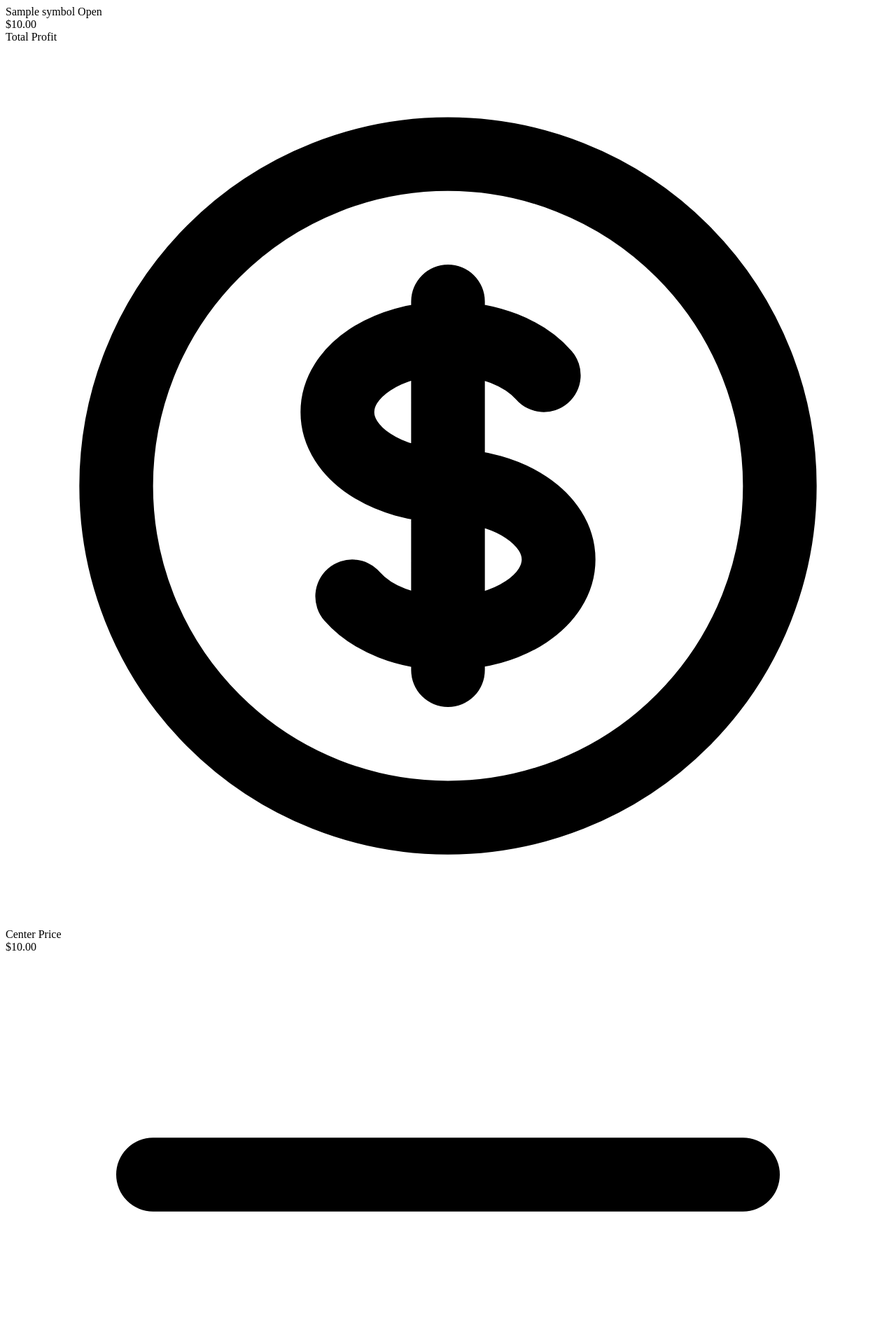
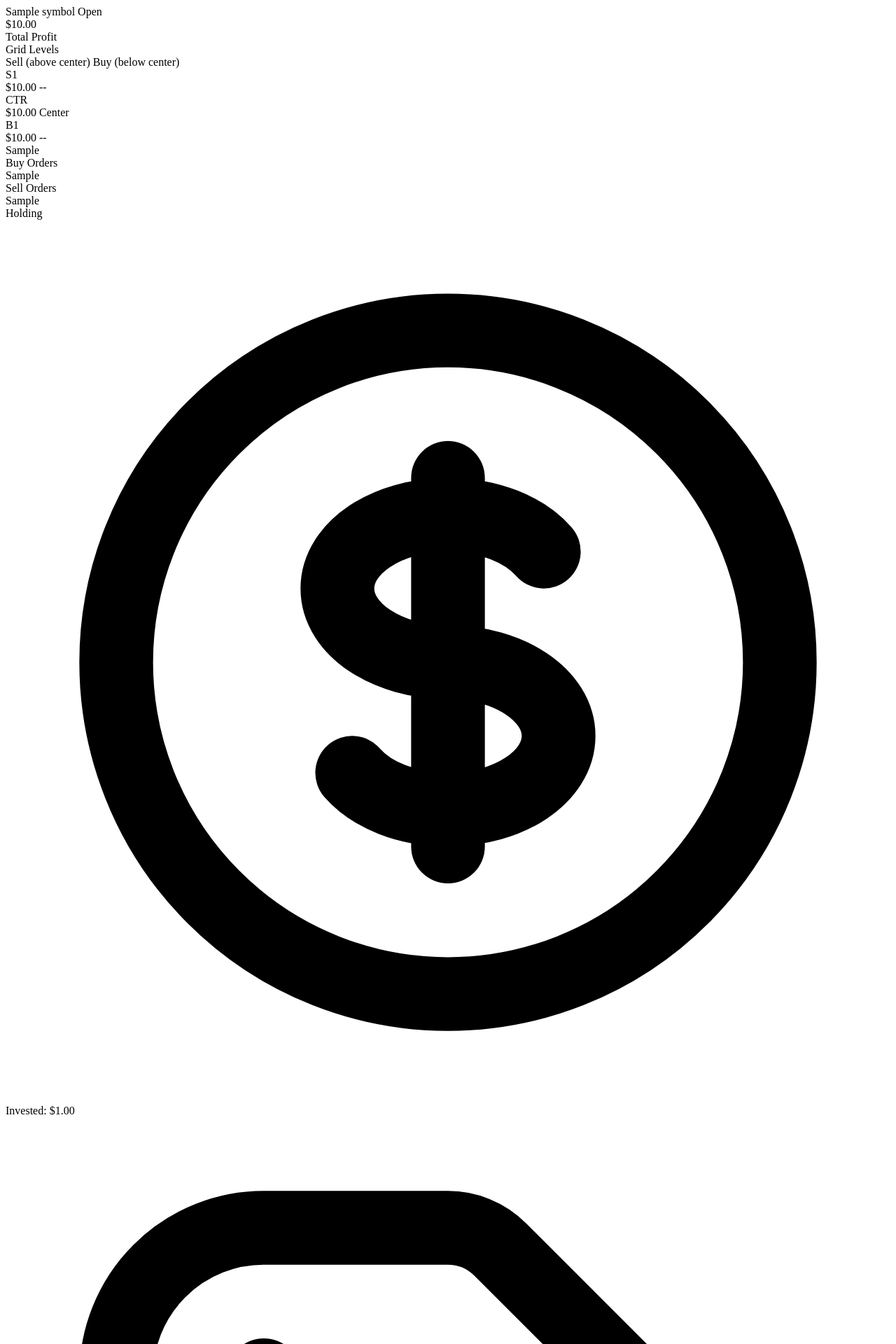
Before and after one commit to kmizzi/ktrade, a FastAPI app: template src/web/templates/partials/grid_status.html in a window 1280 px wide. Shown: the top 1920 px of the page at 70% size. Run offline with FastAPI, Linux system fonts and the light colour scheme; the template is opened without the code that fills it: most values are stand-ins (such as "Sample title", 1, 10 or a date in 2020); parts of the project's set-up code (start-up, migrations or seed data) failed here and were passed over.

Commit message:
Make grid levels super intuitive with actual prices
- Replace abstract visualization with table showing actual $ prices per level
- Add current price banner with % from center
- Show status for each level (Filled/Pending/--)
- Progress bars show fill status at each level
- Center price prominently displayed with CTR label
- Per Level now shows asset symbol (e.g., "0.0325 BTC")

🤖 Generated with [Claude Code](https://claude.com/claude-code)

Co-Authored-By: Claude Opus 4.5 <noreply@anthropic.com>

```diff
--- a/src/web/templates/partials/grid_status.html
+++ b/src/web/templates/partials/grid_status.html
@@ -32,160 +32,129 @@
         </div>
 
         <!-- Grid Content -->
-        <div class="p-4 space-y-5">
-            <!-- Price Info Row -->
-            <div class="grid grid-cols-2 gap-4">
-                <div class="rounded-lg bg-muted/30 p-3">
-                    <div class="flex items-center gap-1.5 text-xs text-muted-foreground mb-1">
-                        <svg class="h-3 w-3" fill="none" stroke="currentColor" viewBox="0 0 24 24">
-                            <path stroke-linecap="round" stroke-linejoin="round" stroke-width="2" d="M12 8c-1.657 0-3 .895-3 2s1.343 2 3 2 3 .895 3 2-1.343 2-3 2m0-8c1.11 0 2.08.402 2.599 1M12 8V7m0 1v8m0 0v1m0-1c-1.11 0-2.08-.402-2.599-1M21 12a9 9 0 11-18 0 9 9 0 0118 0z"/>
-                        </svg>
-                        <span title="The reference price around which buy/sell levels are calculated">Center Price</span>
-                    </div>
-                    <div class="text-base font-semibold">${{ "{:,.2f}".format(grid.center_price) }}</div>
-                </div>
+        <div class="p-4 space-y-4">
+            <!-- Current Price Banner -->
             {% if prices and prices.get(grid.symbol) %}
-                <div class="rounded-lg bg-muted/30 p-3">
-                    <div class="flex items-center gap-1.5 text-xs text-muted-foreground mb-1">
-                        <svg class="h-3 w-3" fill="none" stroke="currentColor" viewBox="0 0 24 24">
-                            <path stroke-linecap="round" stroke-linejoin="round" stroke-width="2" d="M13 7h8m0 0v8m0-8l-8 8-4-4-6 6"/>
-                        </svg>
-                        <span>Current Price</span>
-                    </div>
             {% set current = prices.get(grid.symbol, 0) %}
             {% set pct_diff = ((current - grid.center_price) / grid.center_price * 100) if grid.center_price > 0 else 0 %}
+            <div class="flex items-center justify-between p-3 rounded-lg bg-primary/5 border border-primary/20">
+                <div class="flex items-center gap-2">
+                    <svg class="h-4 w-4 text-primary" fill="currentColor" viewBox="0 0 24 24">
+                        <path d="M12 2l3.09 6.26L22 9.27l-5 4.87 1.18 6.88L12 17.77l-6.18 3.25L7 14.14 2 9.27l6.91-1.01L12 2z"/>
+                    </svg>
+                    <span class="text-sm font-medium">Current Price</span>
+                </div>
                 <div class="flex items-baseline gap-2">
-                        <span class="text-base font-semibold">${{ "{:,.2f}".format(current) }}</span>
-                        <span class="text-xs {% if pct_diff >= 0 %}text-profit{% else %}text-loss{% endif %}">
-                            {% if pct_diff >= 0 %}+{% endif %}{{ "%.1f"|format(pct_diff) }}%
+                    <span class="text-lg font-bold">${{ "{:,.2f}".format(current) }}</span>
+                    <span class="text-sm {% if pct_diff >= 0 %}text-profit{% else %}text-loss{% endif %}">
+                        ({% if pct_diff >= 0 %}+{% endif %}{{ "%.1f"|format(pct_diff) }}% from center)
                     </span>
                 </div>
             </div>
             {% endif %}
-            </div>
 
-            <!-- Visual Grid Levels -->
+            <!-- Grid Levels Table -->
             <div>
-                <div class="flex items-center justify-between mb-2">
-                    <div class="flex items-center gap-1.5 text-xs text-muted-foreground">
-                        <svg class="h-3 w-3" fill="none" stroke="currentColor" viewBox="0 0 24 24">
-                            <path stroke-linecap="round" stroke-linejoin="round" stroke-width="2" d="M4 6h16M4 12h16M4 18h16"/>
-                        </svg>
-                        <span>Grid Levels</span>
-                    </div>
-                    <div class="flex items-center gap-3 text-xs">
-                        <span class="flex items-center gap-1">
+                <div class="flex items-center justify-between mb-3">
+                    <span class="text-sm font-medium">Grid Levels</span>
+                    <div class="flex items-center gap-4 text-xs">
+                        <span class="flex items-center gap-1.5">
                             <span class="h-2 w-2 rounded-full bg-loss"></span>
-                            <span class="text-muted-foreground">Sell</span>
+                            Sell (above center)
                         </span>
-                        <span class="flex items-center gap-1">
+                        <span class="flex items-center gap-1.5">
                             <span class="h-2 w-2 rounded-full bg-profit"></span>
-                            <span class="text-muted-foreground">Buy</span>
+                            Buy (below center)
                         </span>
                     </div>
                 </div>
 
-                <!-- Grid Visualization -->
-                <div class="relative bg-muted/20 rounded-lg border border-border overflow-hidden" style="height: 180px;">
-                    <!-- Background grid pattern -->
-                    <div class="absolute inset-0 opacity-30">
-                        {% for i in range(5) %}
-                        <div class="absolute left-0 right-0 border-t border-border" style="top: {{ i * 25 }}%"></div>
+                <!-- Sell Levels (highest to lowest) -->
+                <div class="space-y-1 mb-2">
+                    {% for level in grid.levels.sell_prices|reverse %}
+                    <div class="flex items-center gap-2 p-2 rounded {% if level.status == 'filled' %}bg-loss/10{% else %}bg-muted/30{% endif %}">
+                        <span class="w-8 text-xs font-bold text-loss">S{{ loop.revindex }}</span>
+                        <div class="flex-1 h-1 bg-loss/30 rounded overflow-hidden">
+                            {% if level.status == 'filled' %}
+                            <div class="h-full bg-loss w-full"></div>
+                            {% elif level.status == 'placed' %}
+                            <div class="h-full bg-loss/60 w-1/2"></div>
+                            {% endif %}
+                        </div>
+                        <span class="w-28 text-right text-sm font-mono font-medium">${{ "{:,.2f}".format(level.price) }}</span>
+                        <span class="w-16 text-right text-xs {% if level.status == 'filled' %}text-loss font-medium{% else %}text-muted-foreground{% endif %}">
+                            {% if level.status == 'filled' %}Filled{% elif level.status == 'placed' %}Pending{% else %}--{% endif %}
+                        </span>
+                    </div>
                     {% endfor %}
                 </div>
 
-                    <!-- Center line - prominent -->
-                    <div class="absolute left-0 right-0 top-1/2 -translate-y-1/2">
-                        <div class="h-0.5 bg-gray-400"></div>
-                        <div class="absolute left-3 -top-2.5 bg-muted px-1.5 py-0.5 rounded text-xs font-medium text-muted-foreground">
-                            Center
-                        </div>
+                <!-- Center Price -->
+                <div class="flex items-center gap-2 p-2 rounded-lg bg-gray-100 border-2 border-gray-300 my-2">
+                    <span class="w-8 text-xs font-bold text-gray-600">CTR</span>
+                    <div class="flex-1 h-1.5 bg-gray-400 rounded"></div>
+                    <span class="w-28 text-right text-sm font-mono font-bold">${{ "{:,.2f}".format(grid.center_price) }}</span>
+                    <span class="w-16 text-right text-xs font-medium text-gray-600">Center</span>
                 </div>
 
-                    <!-- Sell levels (above center) - evenly spaced -->
-                    {% set sell_levels = grid.levels.sell_levels or 5 %}
-                    {% set level_height = 45 / sell_levels %}
-                    {% for i in range(sell_levels) %}
-                    {% set level_pct = 50 - (i + 1) * level_height %}
-                    <div class="absolute left-16 right-3" style="top: {{ level_pct }}%;">
-                        <div class="h-px bg-loss/60"></div>
-                        <div class="absolute right-0 -top-2 px-1.5 py-0.5 rounded text-[10px] font-medium text-loss bg-loss/10">
-                            S{{ i + 1 }}
+                <!-- Buy Levels (highest to lowest) -->
+                <div class="space-y-1 mt-2">
+                    {% for level in grid.levels.buy_prices %}
+                    <div class="flex items-center gap-2 p-2 rounded {% if level.status == 'filled' %}bg-profit/10{% else %}bg-muted/30{% endif %}">
+                        <span class="w-8 text-xs font-bold text-profit">B{{ loop.index }}</span>
+                        <div class="flex-1 h-1 bg-profit/30 rounded overflow-hidden">
+                            {% if level.status == 'filled' %}
+                            <div class="h-full bg-profit w-full"></div>
+                            {% elif level.status == 'placed' %}
+                            <div class="h-full bg-profit/60 w-1/2"></div>
+                            {% endif %}
                         </div>
+                        <span class="w-28 text-right text-sm font-mono font-medium">${{ "{:,.2f}".format(level.price) }}</span>
+                        <span class="w-16 text-right text-xs {% if level.status == 'filled' %}text-profit font-medium{% else %}text-muted-foreground{% endif %}">
+                            {% if level.status == 'filled' %}Filled{% elif level.status == 'placed' %}Pending{% else %}--{% endif %}
+                        </span>
                     </div>
                     {% endfor %}
-
-                    <!-- Buy levels (below center) - evenly spaced -->
-                    {% set buy_levels = grid.levels.buy_levels or 5 %}
-                    {% set level_height = 45 / buy_levels %}
-                    {% for i in range(buy_levels) %}
-                    {% set level_pct = 50 + (i + 1) * level_height %}
-                    <div class="absolute left-16 right-3" style="top: {{ level_pct }}%;">
-                        <div class="h-px bg-profit/60"></div>
-                        <div class="absolute right-0 -top-2 px-1.5 py-0.5 rounded text-[10px] font-medium text-profit bg-profit/10">
-                            B{{ i + 1 }}
-                        </div>
-                    </div>
-                    {% endfor %}
-
-                    <!-- Current price marker -->
-                    {% if prices and prices.get(grid.symbol) and grid.center_price > 0 %}
-                    {% set price_pct = ((prices.get(grid.symbol, grid.center_price) - grid.center_price) / grid.center_price) * 100 %}
-                    {% set clamped_pct = [[-40, price_pct * 4]|max, 40]|min %}
-                    <div class="absolute left-3 right-3" style="top: calc(50% - {{ clamped_pct }}%);">
-                        <div class="flex items-center gap-1">
-                            <svg class="h-3 w-3 text-primary flex-shrink-0" fill="currentColor" viewBox="0 0 24 24">
-                                <path d="M12 2l3.09 6.26L22 9.27l-5 4.87 1.18 6.88L12 17.77l-6.18 3.25L7 14.14 2 9.27l6.91-1.01L12 2z"/>
-                            </svg>
-                            <div class="flex-1 h-0.5 bg-primary rounded"></div>
-                            <span class="text-[10px] font-semibold text-primary bg-primary/10 px-1.5 py-0.5 rounded">PRICE</span>
-                        </div>
-                    </div>
-                    {% endif %}
-
-                    <!-- Y-axis labels -->
-                    <div class="absolute left-1 top-1 text-[9px] text-loss/70">Higher</div>
-                    <div class="absolute left-1 bottom-1 text-[9px] text-profit/70">Lower</div>
                 </div>
             </div>
 
             <!-- Order Stats -->
-            <div class="grid grid-cols-3 gap-3">
-                <div class="text-center p-3 rounded-lg bg-profit/5 border border-profit/20" title="Pending buy orders waiting to fill when price drops">
+            <div class="grid grid-cols-3 gap-3 pt-3 border-t border-border">
+                <div class="text-center p-2 rounded-lg bg-profit/5 border border-profit/20" title="Pending buy orders waiting to fill when price drops">
                     <div class="text-xl font-bold text-profit">{{ grid.open_buy_orders }}</div>
                     <div class="text-xs text-muted-foreground">Buy Orders</div>
                 </div>
-                <div class="text-center p-3 rounded-lg bg-loss/5 border border-loss/20" title="Pending sell orders waiting to fill when price rises">
+                <div class="text-center p-2 rounded-lg bg-loss/5 border border-loss/20" title="Pending sell orders waiting to fill when price rises">
                     <div class="text-xl font-bold text-loss">{{ grid.open_sell_orders }}</div>
                     <div class="text-xs text-muted-foreground">Sell Orders</div>
                 </div>
-                <div class="text-center p-3 rounded-lg bg-muted/50 border border-border" title="Positions bought that are waiting to be sold">
+                <div class="text-center p-2 rounded-lg bg-muted/50 border border-border" title="Positions bought that are waiting to be sold">
                     <div class="text-xl font-bold">{{ grid.filled_positions }}</div>
-                    <div class="text-xs text-muted-foreground">Filled</div>
+                    <div class="text-xs text-muted-foreground">Holding</div>
                 </div>
             </div>
 
             <!-- Investment Stats -->
             <div class="flex items-center justify-between pt-3 border-t border-border text-sm">
-                <div class="flex items-center gap-1" title="Total capital deployed in this grid">
-                    <svg class="h-3.5 w-3.5 text-muted-foreground" fill="none" stroke="currentColor" viewBox="0 0 24 24">
-                        <path stroke-linecap="round" stroke-linejoin="round" stroke-width="2" d="M17 9V7a2 2 0 00-2-2H5a2 2 0 00-2 2v6a2 2 0 002 2h2m2 4h10a2 2 0 002-2v-6a2 2 0 00-2-2H9a2 2 0 00-2 2v6a2 2 0 002 2zm7-5a2 2 0 11-4 0 2 2 0 014 0z"/>
+                <div class="flex items-center gap-1.5" title="Total capital deployed in this grid">
+                    <svg class="h-4 w-4 text-muted-foreground" fill="none" stroke="currentColor" viewBox="0 0 24 24">
+                        <path stroke-linecap="round" stroke-linejoin="round" stroke-width="2" d="M12 8c-1.657 0-3 .895-3 2s1.343 2 3 2 3 .895 3 2-1.343 2-3 2m0-8c1.11 0 2.08.402 2.599 1M12 8V7m0 1v8m0 0v1m0-1c-1.11 0-2.08-.402-2.599-1M21 12a9 9 0 11-18 0 9 9 0 0118 0z"/>
                     </svg>
                     <span class="text-muted-foreground">Invested:</span>
                     <span class="font-semibold">${{ "{:,.2f}".format(grid.total_invested) }}</span>
                 </div>
-                <div class="flex items-center gap-1" title="Amount bought/sold at each grid level">
-                    <svg class="h-3.5 w-3.5 text-muted-foreground" fill="none" stroke="currentColor" viewBox="0 0 24 24">
+                <div class="flex items-center gap-1.5" title="Amount bought/sold at each grid level">
+                    <svg class="h-4 w-4 text-muted-foreground" fill="none" stroke="currentColor" viewBox="0 0 24 24">
                         <path stroke-linecap="round" stroke-linejoin="round" stroke-width="2" d="M7 7h.01M7 3h5c.512 0 1.024.195 1.414.586l7 7a2 2 0 010 2.828l-7 7a2 2 0 01-2.828 0l-7-7A1.994 1.994 0 013 12V7a4 4 0 014-4z"/>
                     </svg>
                     <span class="text-muted-foreground">Per Level:</span>
-                    <span class="font-semibold">{{ "%.4f"|format(grid.qty_per_level) if grid.qty_per_level < 1 else "%.2f"|format(grid.qty_per_level) }}</span>
+                    <span class="font-semibold">{{ "%.4f"|format(grid.qty_per_level) if grid.qty_per_level < 1 else "%.2f"|format(grid.qty_per_level) }} {{ grid.symbol.split('/')[0] }}</span>
                 </div>
             </div>
 
             <!-- Last Updated -->
             {% if grid.last_updated %}
-            <div class="flex items-center justify-end gap-1 text-xs text-muted-foreground">
+            <div class="flex items-center justify-end gap-1.5 text-xs text-muted-foreground">
                 <svg class="h-3 w-3" fill="none" stroke="currentColor" viewBox="0 0 24 24">
                     <path stroke-linecap="round" stroke-linejoin="round" stroke-width="2" d="M12 8v4l3 3m6-3a9 9 0 11-18 0 9 9 0 0118 0z"/>
                 </svg>
```
Also changed, not shown: src/web/services/grid_service.py (+9 -1 lines). Lines whose indentation alone changed are shown as unchanged.
